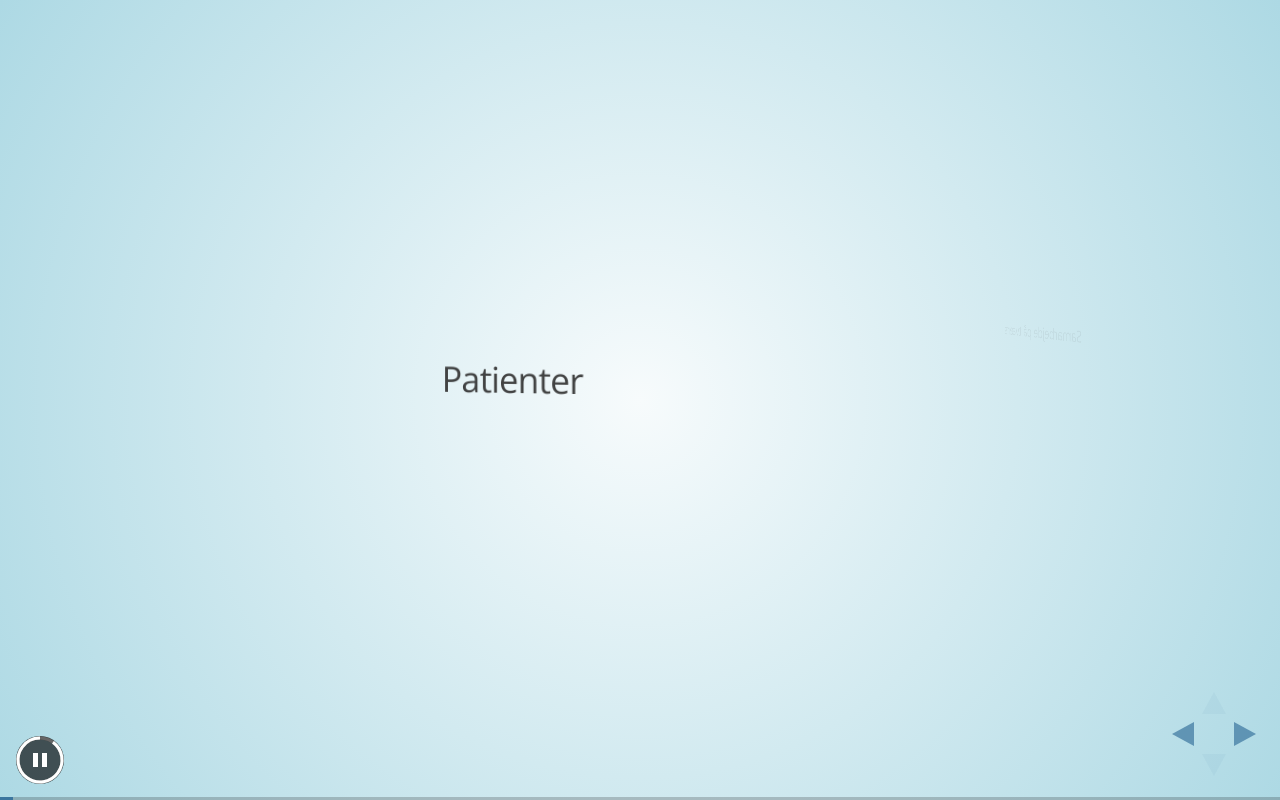
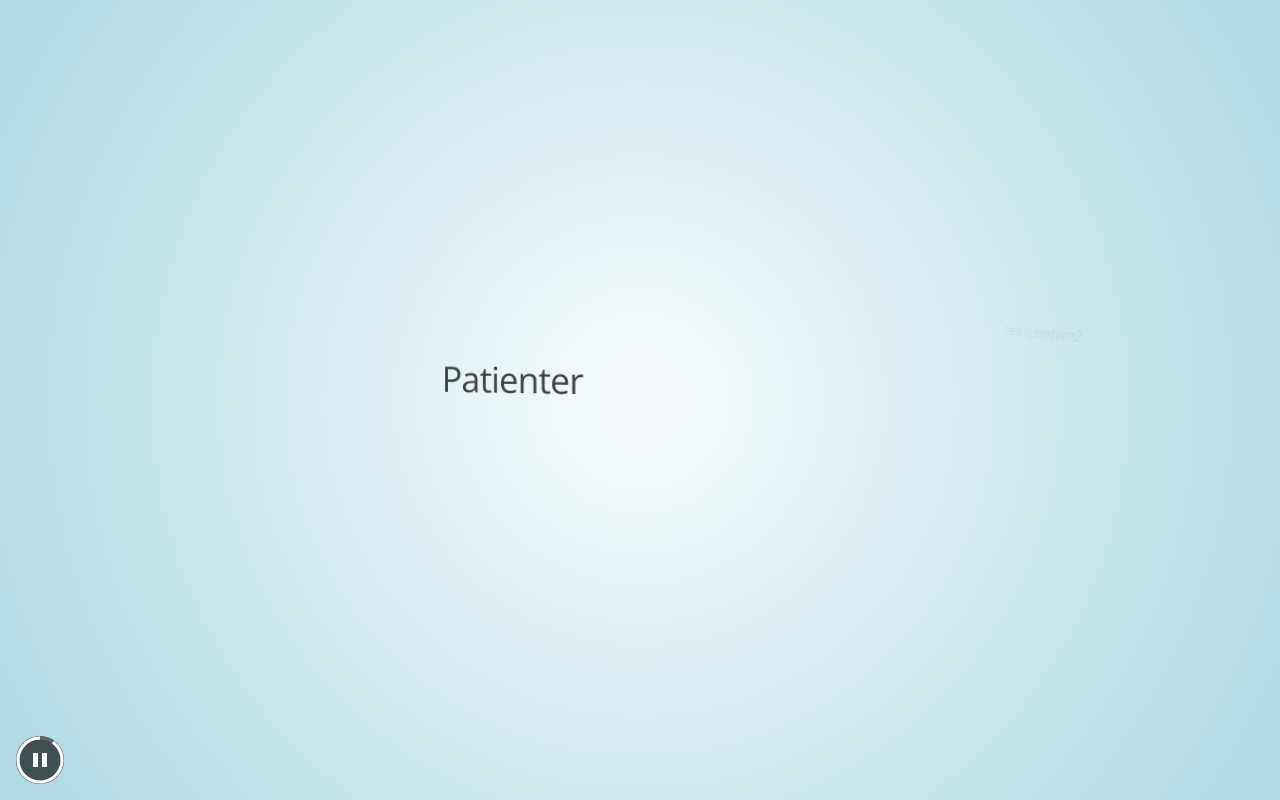
Before and after one commit to kvan1/RSD-mv, a website: page index.html in a window 1280 px wide. Drawn offline with nearby package versions, Linux system fonts and the light colour scheme.

Commit message:
added loop, removed controls

```diff
--- a/index.html
+++ b/index.html
@@ -164,10 +164,11 @@
 			// Full list of configuration options available here:
 			// https://github.com/hakimel/reveal.js#configuration
 			Reveal.initialize({
-				controls: true,
-				progress: true,
+				controls: false,
+				progress: false,
 				history: true,
 				center: true,
+				loop: true,
 				autoSlide: 2000,
 
 				theme: Reveal.getQueryHash().theme, // available themes are in /css/theme
```
